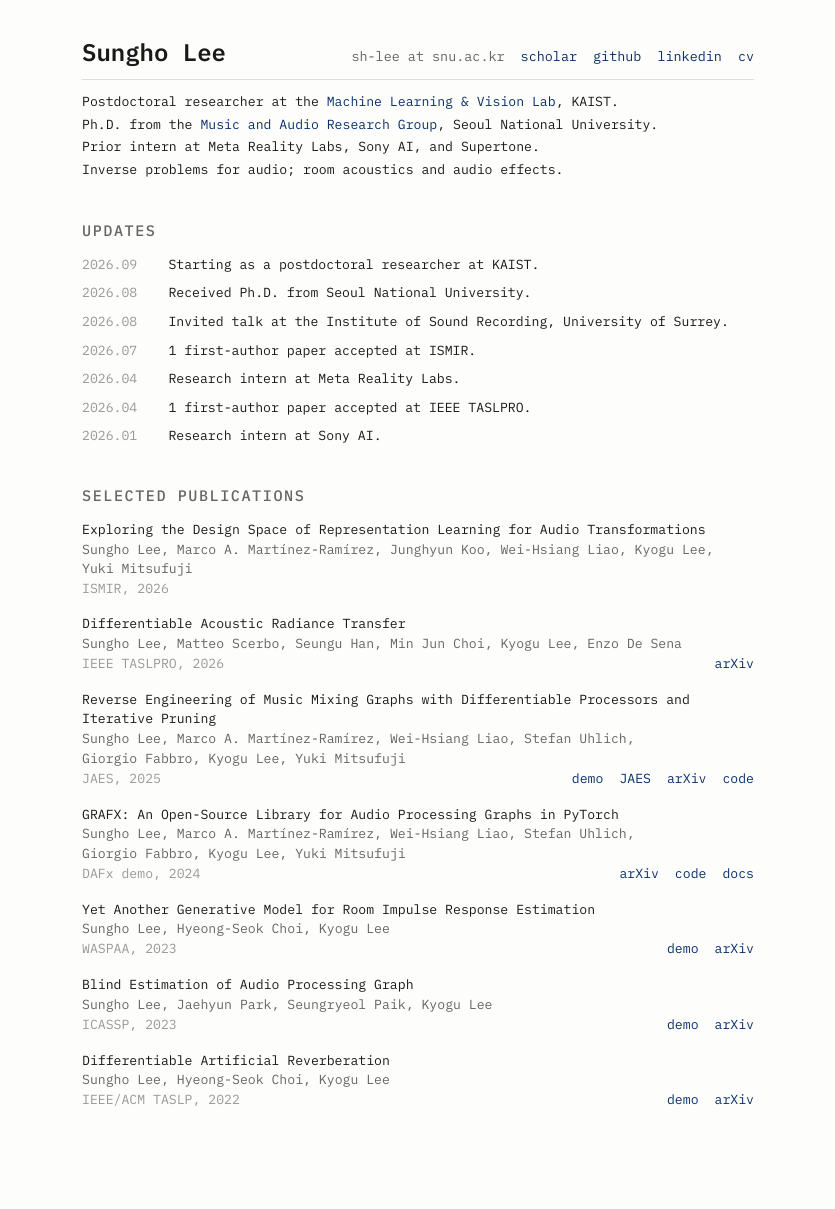
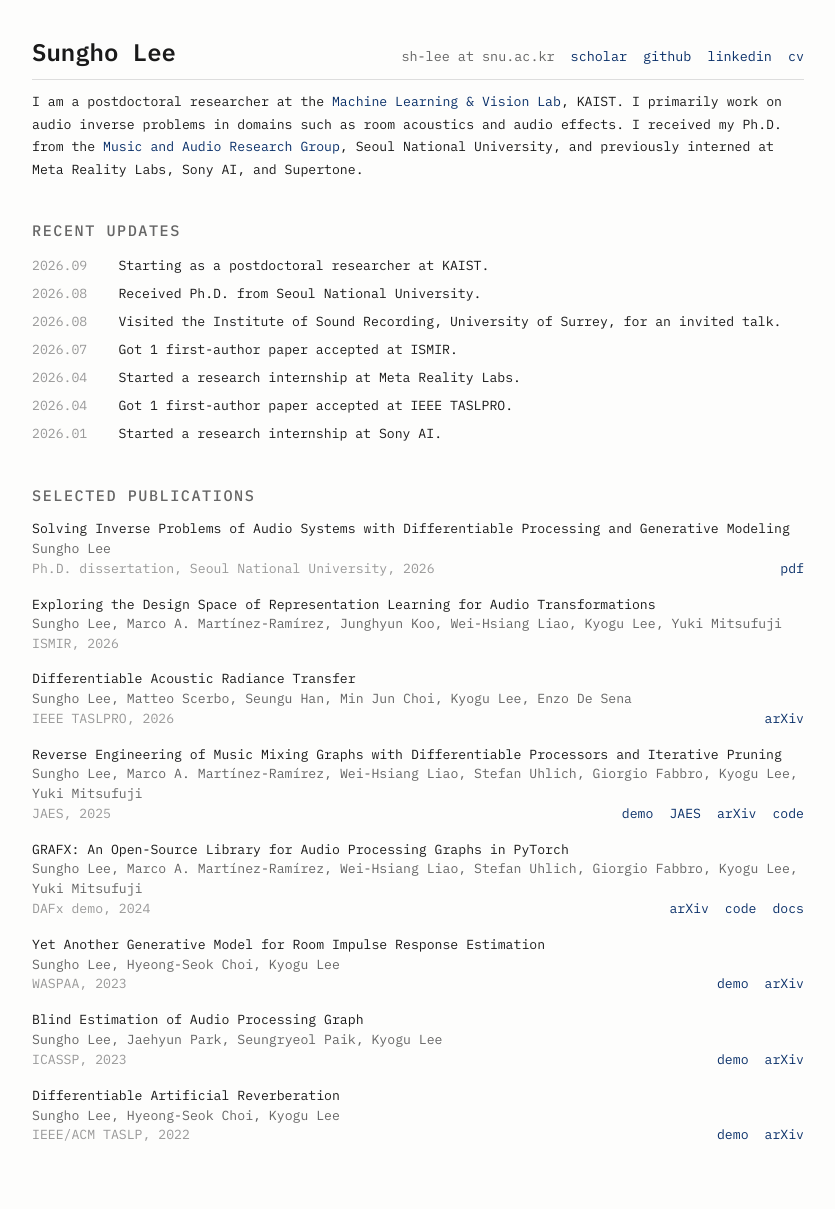
Before and after one commit to sh-lee97/sh-lee97.github.io, a Jekyll site: the page built from index.html, in a window 1280 px wide. Shown: the whole page, without its empty margins (222-1057 px from the left). Built offline with Jekyll 4.4.1, drawn with Linux system fonts in a browser that asks for light colours; before the commit the page ends 1174 px from its top, so only the background shows below that.

Commit message:
Add Ph.D. thesis, rewrite bio as prose
List the bound dissertation at the top of the selected publications and
ship the PDF. Rewrite the bio as a first-person paragraph ordered current
position, research, past positions. Make the updates verb-led, rename the
section to Recent Updates, and widen the page to 820px.

Co-Authored-By: Claude Opus 5 (1M context) <noreply@anthropic.com>

```diff
--- a/_layouts/default.html
+++ b/_layouts/default.html
@@ -30,7 +30,7 @@
       background: var(--bg);
     }
     .container {
-      max-width: 720px;
+      max-width: 820px;
       margin: 0 auto;
       padding: 2rem 1.5rem 3rem;
     }
@@ -114,8 +114,8 @@
       display: flex;
       flex-wrap: wrap;
       gap: 0 0.9rem;
-      margin-bottom: 0.55rem;
-      line-height: 1.5;
+      margin-bottom: 0.35rem;
+      line-height: 1.7;
     }
     .news-date {
       flex: 0 0 4.5rem;
--- a/index.html
+++ b/index.html
@@ -12,28 +12,30 @@ title: Sungho Lee
       <a href="https://www.linkedin.com/in/sungho-lee-061546219/">linkedin</a>
       <a href="/cv-260828.pdf">cv</a></span>
   </div>
-  <p class="bio">Postdoctoral researcher at the <a href="https://www.hyunwoojkim.com/">Machine Learning &amp; Vision Lab</a>, KAIST.<br>
-  Ph.D. from the <a href="https://snu-marg.notion.site/">Music and Audio Research Group</a>, Seoul National University.<br>
-  Prior intern at Meta Reality Labs, Sony AI, and Supertone.<br>
-  Inverse problems for audio; room acoustics and audio effects.</p>
+  <p class="bio">I am a postdoctoral researcher at the <a href="https://www.hyunwoojkim.com/">Machine Learning &amp; Vision Lab</a>, KAIST. I primarily work on audio inverse problems in domains such as room acoustics and audio effects. I received my Ph.D. from the <a href="https://snu-marg.notion.site/">Music and Audio Research Group</a>, Seoul National University, and previously interned at Meta Reality Labs, Sony AI, and Supertone.</p>
 </div>
 
 <section class="block">
-<h2>Updates</h2>
+<h2>Recent Updates</h2>
 <ul class="news-list">
   <li><span class="news-date">2026.09</span><span class="news-body">Starting as a postdoctoral researcher at KAIST.</span></li>
   <li><span class="news-date">2026.08</span><span class="news-body">Received Ph.D. from Seoul National University.</span></li>
-  <li><span class="news-date">2026.08</span><span class="news-body">Invited talk at the Institute of Sound Recording, University of Surrey.</span></li>
-  <li><span class="news-date">2026.07</span><span class="news-body">1 first-author paper accepted at ISMIR.</span></li>
-  <li><span class="news-date">2026.04</span><span class="news-body">Research intern at Meta Reality Labs.</span></li>
-  <li><span class="news-date">2026.04</span><span class="news-body">1 first-author paper accepted at IEEE TASLPRO.</span></li>
-  <li><span class="news-date">2026.01</span><span class="news-body">Research intern at Sony AI.</span></li>
+  <li><span class="news-date">2026.08</span><span class="news-body">Visited the Institute of Sound Recording, University of Surrey, for an invited talk.</span></li>
+  <li><span class="news-date">2026.07</span><span class="news-body">Got 1 first-author paper accepted at ISMIR.</span></li>
+  <li><span class="news-date">2026.04</span><span class="news-body">Started a research internship at Meta Reality Labs.</span></li>
+  <li><span class="news-date">2026.04</span><span class="news-body">Got 1 first-author paper accepted at IEEE TASLPRO.</span></li>
+  <li><span class="news-date">2026.01</span><span class="news-body">Started a research internship at Sony AI.</span></li>
 </ul>
 </section>
 
 <section class="block">
 <h2>Selected Publications</h2>
 <ul class="pub-list">
+  <li>
+    <div class="pub-title">Solving Inverse Problems of Audio Systems with Differentiable Processing and Generative Modeling</div>
+    <div class="pub-authors"><span class="au">Sungho Lee</span></div>
+    <div class="pub-meta"><span class="pub-venue">Ph.D. dissertation, Seoul National University, 2026</span><span class="pub-links"><a href="/phd-thesis.pdf">pdf</a></span></div>
+  </li>
   <li>
     <div class="pub-title">Exploring the Design Space of Representation Learning for Audio Transformations</div>
     <div class="pub-authors"><span class="au">Sungho Lee</span>, <span class="au">Marco A. Mart&iacute;nez-Ram&iacute;rez</span>, <span class="au">Junghyun Koo</span>, <span class="au">Wei-Hsiang Liao</span>, <span class="au">Kyogu Lee</span>, <span class="au">Yuki Mitsufuji</span></div>
```
Also changed, not shown: 1 other file.
